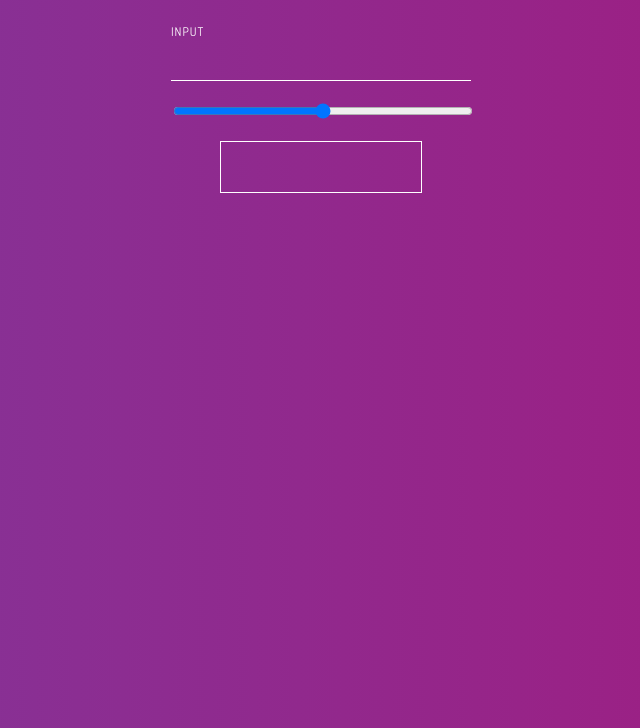
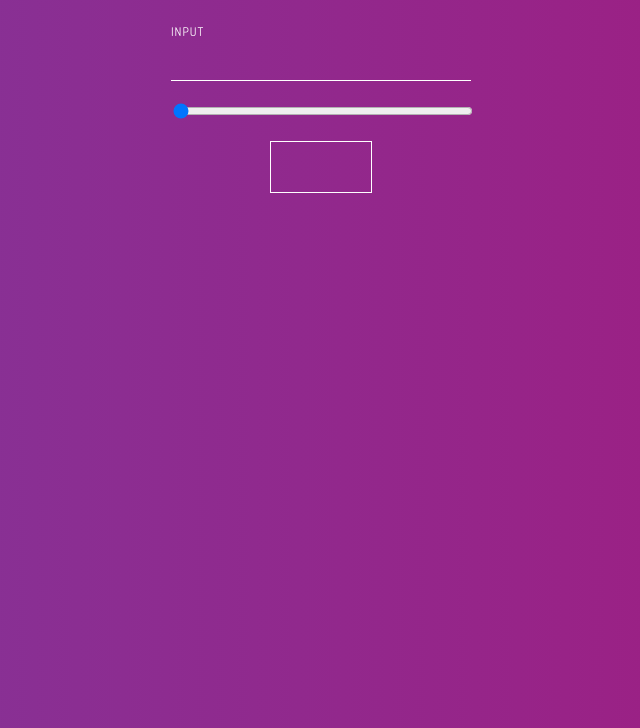
Before and after one commit to ryangibbs/NaturalCyclesTest, a plain HTML site: page index.html in a window 1280 px wide. Shown: the part 99-827 px from the top of the page, without its empty margins (319-959 px from the left). Drawn offline with nearby package versions, Linux system fonts and the light colour scheme.

```diff
--- a/solution.js
+++ b/solution.js
@@ -16,9 +16,16 @@
   }
 
   var init = function() {
-    input.value = sessionStorage.getItem('input-text');
-    slider.value = sessionStorage.getItem('slider-value');
-    sliderChanged();
+    inputVal = sessionStorage.getItem('input-text');
+    if (inputVal) {
+      input.value = inputVal;
+    }
+
+    sliderVal = sessionStorage.getItem('slider-value');
+    if(sliderVal) {
+      slider.value = sliderVal;
+      sliderChanged();
+    }
   }();
 
   $('#output').fillText({
--- a/style.css
+++ b/style.css
@@ -57,6 +57,7 @@
   height: 50px;
   max-height: 50px;
   min-width: 100px;
+  width: 100px;
   line-height: 40px;
   white-space: nowrap;
   border: 1px solid white;
```
Also changed, not shown: 1 other file.
